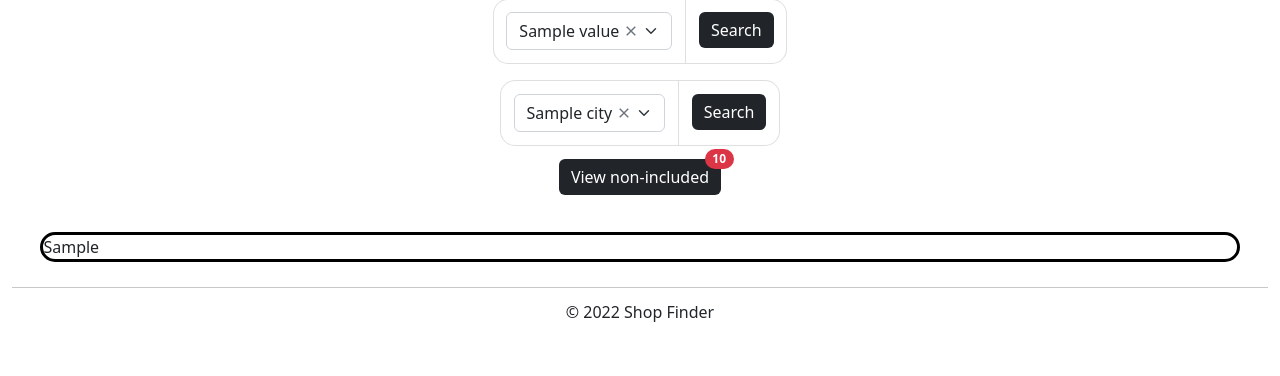
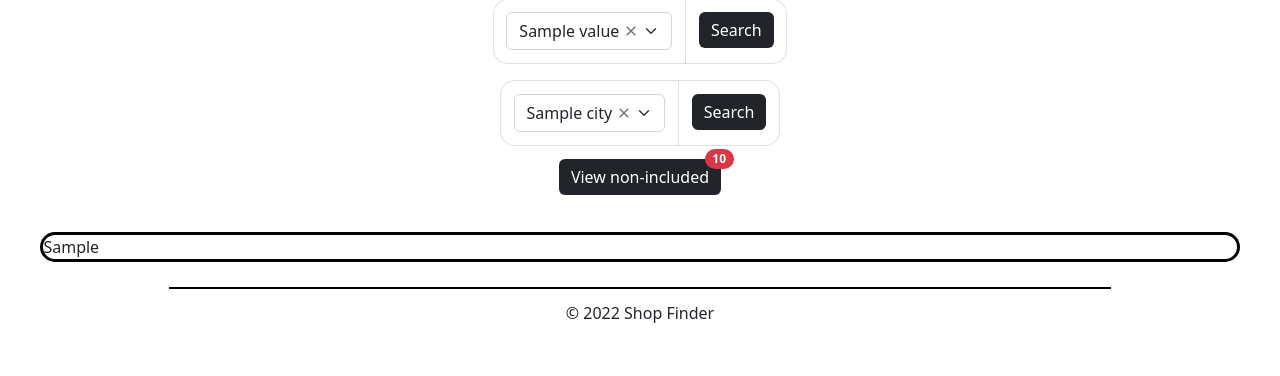
Before and after one commit to JacobW22/Maps_project, a Django app: template templates/index.html in a window 1280 px wide. Shown: the part 215-591 px from the top of the page. Run offline with Django 3.2, Linux system fonts and the light colour scheme; the template is opened without the code that fills it: most values are stand-ins (such as "Sample title", 1, 10 or a date in 2020); some libraries are stand-ins or nearby versions.

Commit message:
Small changes in styling

```diff
--- a/map/python_soup_fully.py
+++ b/map/python_soup_fully.py
@@ -182,7 +182,6 @@ def main(shop_number):
 
 		return data
 
-
 	selected_shop = dict[dict_name_of_shops[int(shop_number)]]	# Search link to selected shop
 
 
--- a/static/style.css
+++ b/static/style.css
@@ -26,6 +26,13 @@
 
   footer > hr, div:not(.accordion-body, footer > div, .dropdown) {
     margin-bottom: 12px;
+  }
+
+  footer > hr {
+    border-top: 2px solid black;
+    margin-inline: auto;
+    width: 75%;
+    opacity: 1;
   }
 
   #map {
@@ -115,7 +122,8 @@
   @media (max-width: 400px) {
     .item1 {
       border: 1px solid lightgray!important;
-      border-radius: 0!important;
+      border-top-right-radius: 15px!important;
+      border-bottom-right-radius: 15px!important;
     }
     .item2 {
       border: 0!important;
```
Also changed, not shown: map/views.py (+37 -34 lines), 1 other file.
